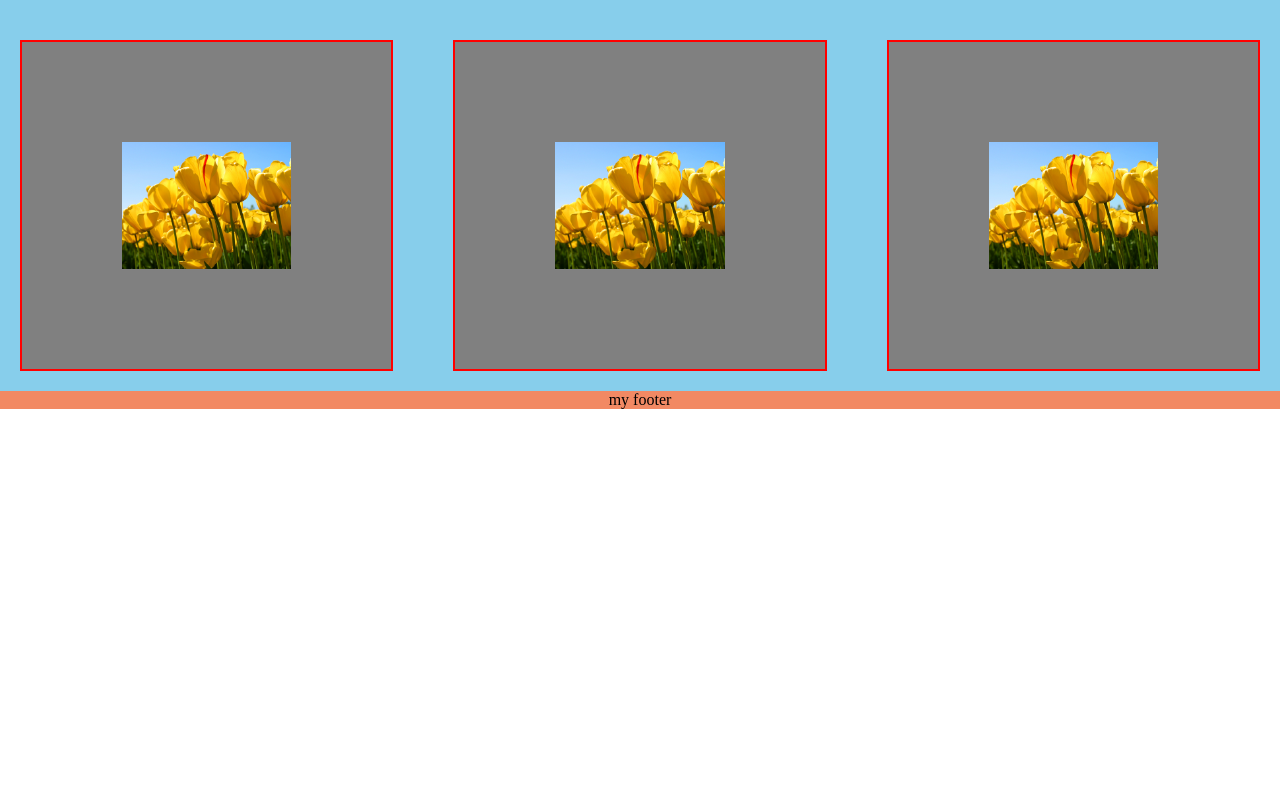
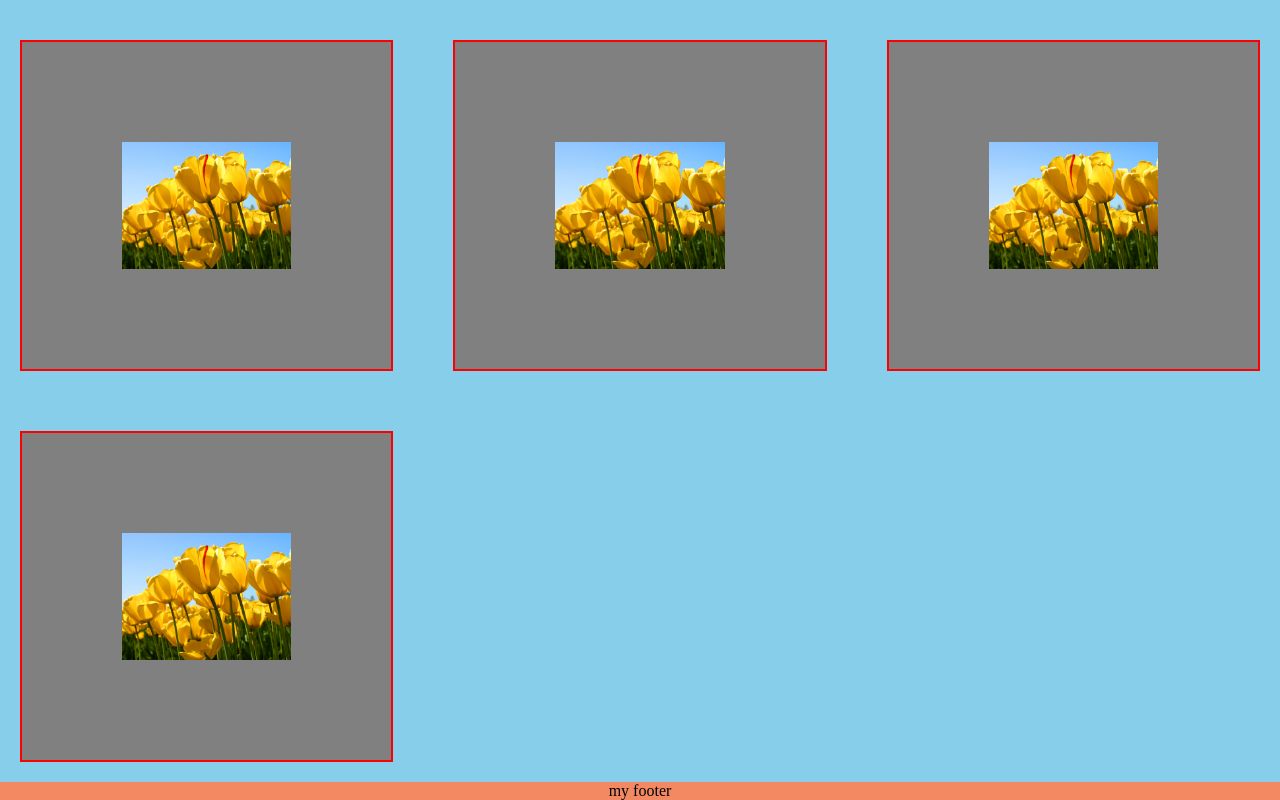
Before and after one commit to tusharpk/simplepage, a plain HTML site: page index.html in a window 1280 px wide. Shown: the part 1220-2020 px from the top of the page. Before the commit the page ends 1629 px from the top, so only its background shows below. Drawn offline with Linux system fonts and the light colour scheme.

Commit message:
add one div for image

```diff
--- a/index.html
+++ b/index.html
@@ -102,6 +102,8 @@ transform:rotate(10deg);
           <div class="box"><img src="23.jpg"></div>
            <div class="box"><img src="23.jpg"></div>
            <div class="box"><img src="23.jpg"></div>
+           <div class="box"><img src="23.jpg"></div>
+
      </div>
    <div class="footer">my footer</div>
 </body>
```
